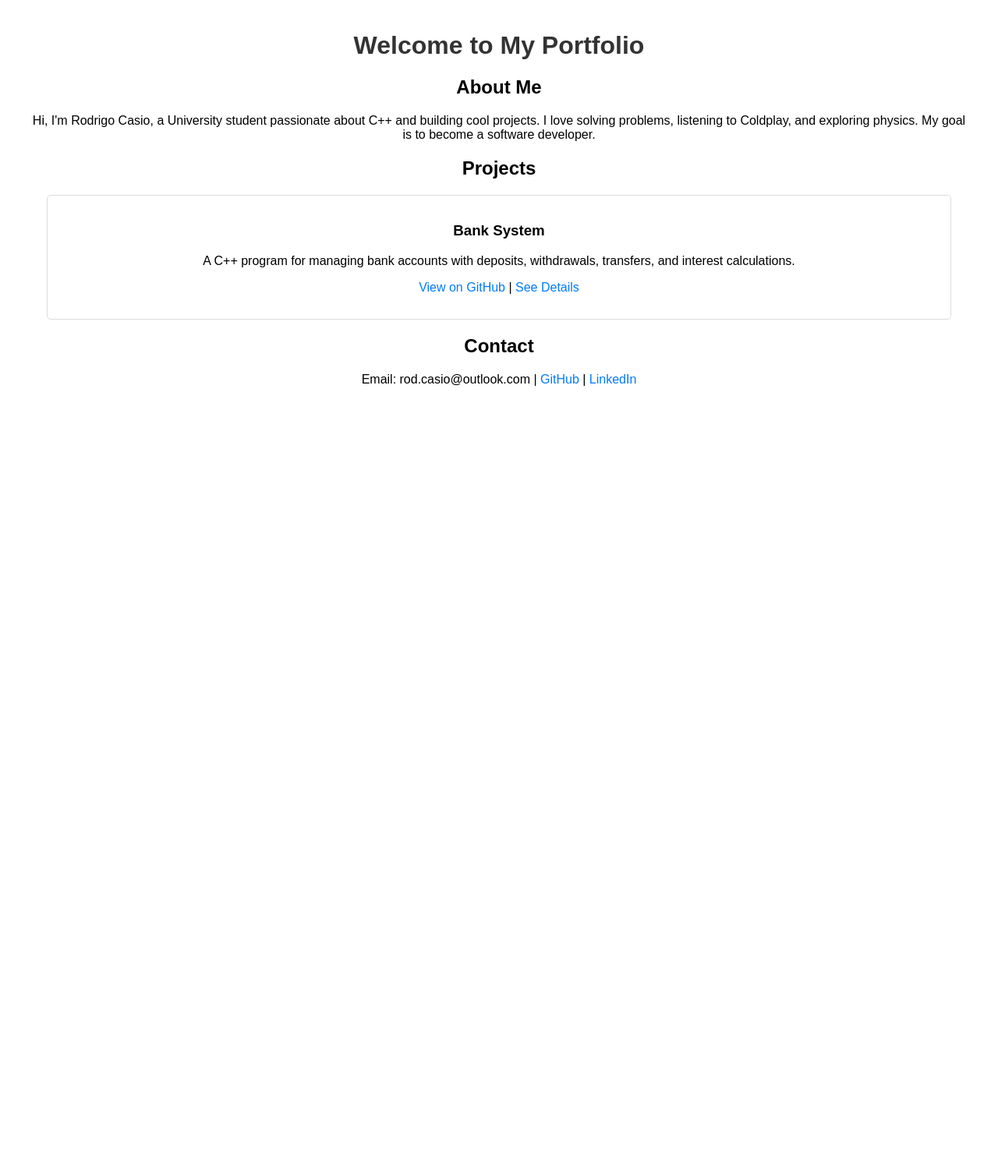
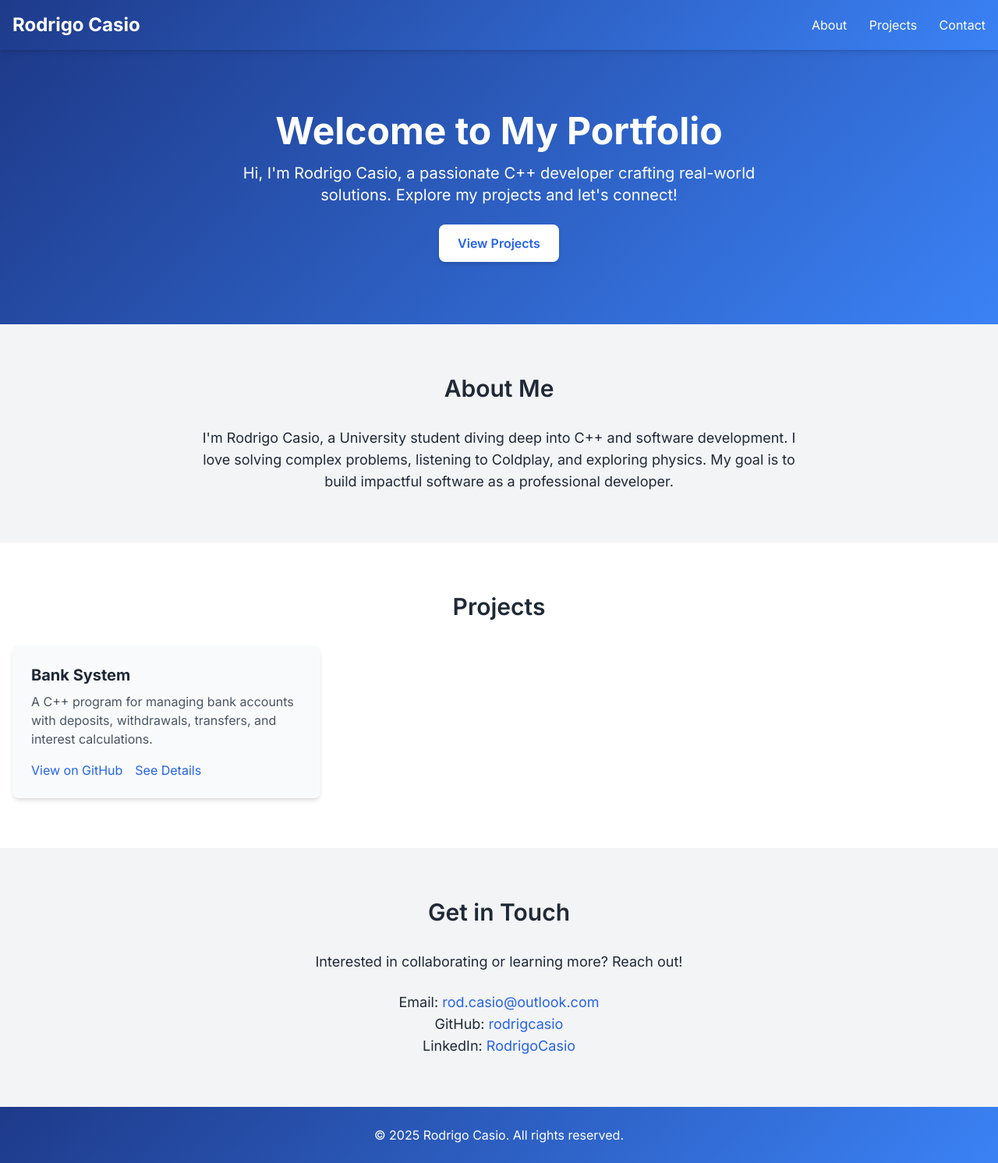
Before and after one commit to rodrigcasio/rodrigcasio.github.io, a plain HTML site: page index.html in a window 1280 px wide. Shown: the whole page at 78% size. Before the commit the page ends 800 px from the top, so only its background shows below. Drawn offline with nearby package versions, Linux system fonts and the light colour scheme.

Commit message:
Update index.html with modern, professional design.
Redesigned portfolio with Tailwind CSS, responsive layout, and navigation for polished look

```diff
--- a/index.html
+++ b/index.html
@@ -2,26 +2,83 @@
 <html lang="en">
 <head>
     <meta charset="UTF-8">
-    <title>Rodrigo Casio Portfolio</title>
+    <meta name="viewport" content="width=device-width, initial-scale=1.0">
+    <title>Rodrigo Casio | Portfolio</title>
+    <link href="https://fonts.googleapis.com/css2?family=Inter:wght@400;600;700&display=swap" rel="stylesheet">
+    <script src="https://cdn.tailwindcss.com"></script>
     <style>
-        body { font-family: Arial, sans-serif; margin: 40px; text-align: center; }
-        h1 { color: #333; }
-        .project { margin: 20px; padding: 15px; border: 1px solid #ddd; border-radius: 5px; }
-        a { color: #007bff; text-decoration: none; }
-        a:hover { text-decoration: underline; }
+        body {
+            font-family: 'Inter', sans-serif;
+        }
+        .gradient-bg {
+            background: linear-gradient(135deg, #1e3a8a 0%, #3b82f6 100%);
+        }
     </style>
 </head>
-<body>
-    <h1>Welcome to My Portfolio</h1>
-    <h2>About Me</h2>
-    <p>Hi, I'm Rodrigo Casio, a University student passionate about C++ and building cool projects. I love solving problems, listening to Coldplay, and exploring physics. My goal is to become a software developer.</p>
-    <h2>Projects</h2>
-    <div class="project">
-        <h3>Bank System</h3>
-        <p>A C++ program for managing bank accounts with deposits, withdrawals, transfers, and interest calculations.</p>
-        <p><a href="https://github.com/rodrigcasio/BankSystem">View on GitHub</a> | <a href="https://github.com/rodrigcasio/BankSystem#readme">See Details</a></p>
-    </div>
-    <h2>Contact</h2>
-    <p>Email: rod.casio@outlook.com | <a href="https://github.com/rodrigcasio">GitHub</a> | <a href="https://linkedin.com/in/RodrigoCasio">LinkedIn</a></p>
+<body class="bg-gray-100 text-gray-800">
+    <!-- Navigation -->
+    <nav class="gradient-bg text-white p-4 sticky top-0 shadow-md">
+        <div class="container mx-auto flex justify-between items-center">
+            <a href="#" class="text-2xl font-bold">Rodrigo Casio</a>
+            <div class="space-x-6">
+                <a href="#about" class="hover:text-gray-200">About</a>
+                <a href="#projects" class="hover:text-gray-200">Projects</a>
+                <a href="#contact" class="hover:text-gray-200">Contact</a>
+            </div>
+        </div>
+    </nav>
+
+    <!-- Hero Section -->
+    <section class="gradient-bg text-white py-20">
+        <div class="container mx-auto text-center">
+            <h1 class="text-5xl font-bold mb-4">Welcome to My Portfolio</h1>
+            <p class="text-xl max-w-2xl mx-auto">Hi, I'm Rodrigo Casio, a passionate C++ developer crafting real-world solutions. Explore my projects and let's connect!</p>
+            <a href="#projects" class="mt-6 inline-block bg-white text-blue-600 font-semibold py-3 px-6 rounded-lg shadow-md hover:bg-gray-200 transition">View Projects</a>
+        </div>
+    </section>
+
+    <!-- About Section -->
+    <section id="about" class="py-16">
+        <div class="container mx-auto px-4">
+            <h2 class="text-3xl font-semibold text-center mb-8">About Me</h2>
+            <p class="text-lg max-w-3xl mx-auto text-center">I'm Rodrigo Casio, a University student diving deep into C++ and software development. I love solving complex problems, listening to Coldplay, and exploring physics. My goal is to build impactful software as a professional developer.</p>
+        </div>
+    </section>
+
+    <!-- Projects Section -->
+    <section id="projects" class="bg-white py-16">
+        <div class="container mx-auto px-4">
+            <h2 class="text-3xl font-semibold text-center mb-8">Projects</h2>
+            <div class="grid grid-cols-1 md:grid-cols-2 lg:grid-cols-3 gap-8">
+                <div class="bg-gray-50 p-6 rounded-lg shadow-md hover:shadow-lg transition">
+                    <h3 class="text-xl font-bold mb-2">Bank System</h3>
+                    <p class="text-gray-600 mb-4">A C++ program for managing bank accounts with deposits, withdrawals, transfers, and interest calculations.</p>
+                    <div class="flex space-x-4">
+                        <a href="https://github.com/rodrigcasio/BankSystem" class="text-blue-600 hover:underline">View on GitHub</a>
+                        <a href="https://github.com/rodrigcasio/BankSystem#readme" class="text-blue-600 hover:underline">See Details</a>
+                    </div>
+                </div>
+                <!-- Add more projects here -->
+            </div>
+        </div>
+    </section>
+
+    <!-- Contact Section -->
+    <section id="contact" class="py-16">
+        <div class="container mx-auto px-4 text-center">
+            <h2 class="text-3xl font-semibold mb-8">Get in Touch</h2>
+            <p class="text-lg mb-6">Interested in collaborating or learning more? Reach out!</p>
+            <p class="text-lg">Email: <a href="mailto:rod.casio@outlook.com" class="text-blue-600 hover:underline">rod.casio@outlook.com</a></p>
+            <p class="text-lg">GitHub: <a href="https://github.com/rodrigcasio" class="text-blue-600 hover:underline">rodrigcasio</a></p>
+            <p class="text-lg">LinkedIn: <a href="https://linkedin.com/in/RodrigoCasio" class="text-blue-600 hover:underline">RodrigoCasio</a></p>
+        </div>
+    </section>
+
+    <!-- Footer -->
+    <footer class="gradient-bg text-white py-6">
+        <div class="container mx-auto text-center">
+            <p>&copy; 2025 Rodrigo Casio. All rights reserved.</p>
+        </div>
+    </footer>
 </body>
 </html>
```
